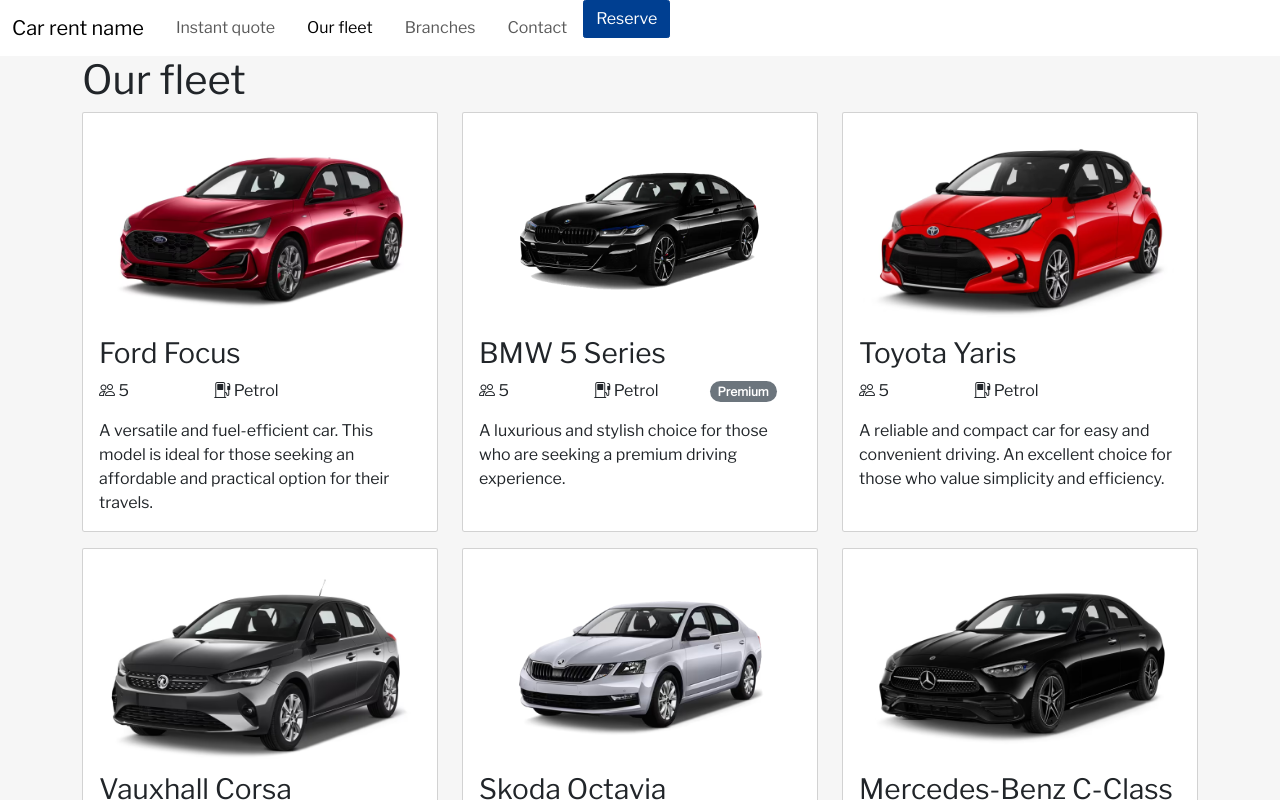
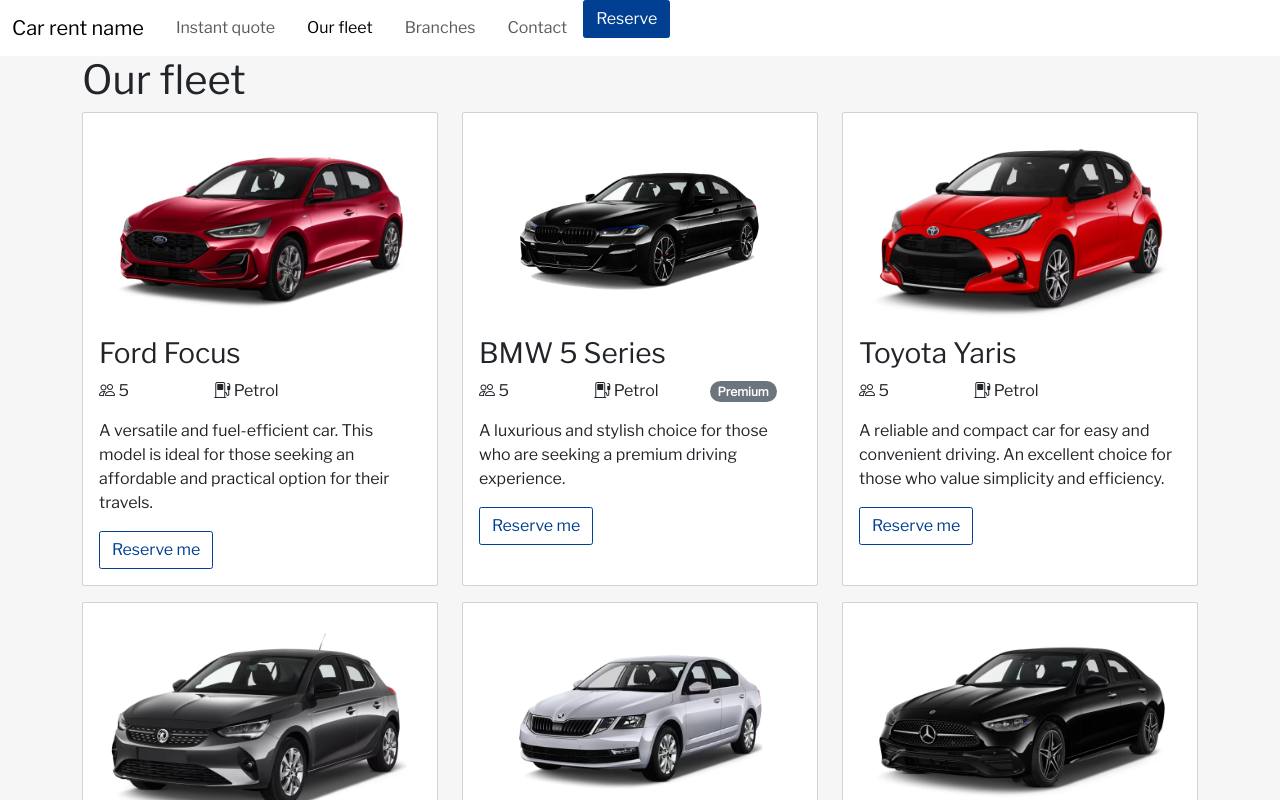
Before and after one commit to ben-oldham1/Car-Rental-Site, a Next.js app: page /fleet in a window 1280 px wide. Shown: the top 800 px of the page. Built offline with nearby package versions, Linux system fonts and the light colour scheme.

Commit message:
Car reservation button

```diff
--- a/src/app/components/CarCard.js
+++ b/src/app/components/CarCard.js
@@ -5,6 +5,7 @@
 
     const imgname = props.car.imgname;
 
+    const key = props.car.key;
     const make = props.car.make;
     const model = props.car.model;
     const premium = props.car.premium;
@@ -52,6 +53,22 @@
                         {description && description}
                     </div>
                 </div>
+                <div className='row mt-3'>
+                    <div className='col-12'>
+                        <Link
+                            href={{
+                                pathname: '/reserve',
+                                query: {
+                                    car: key,
+                                },
+                            }}
+                        >
+                            <button className='btn btn-outline-primary'>
+                                Reserve me
+                            </button>
+                        </Link>
+                    </div>
+                </div>
 
             </div>
 
```
